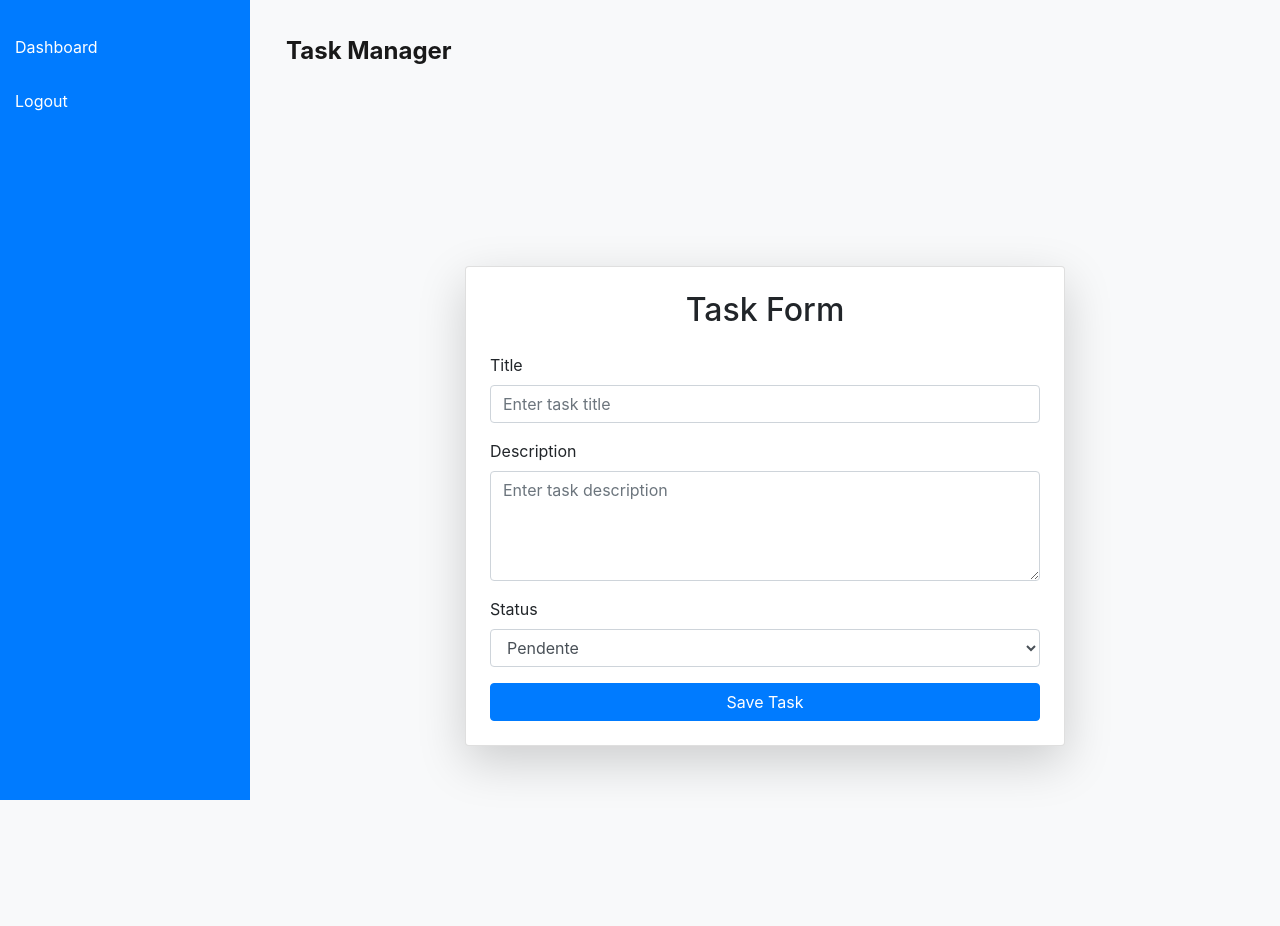
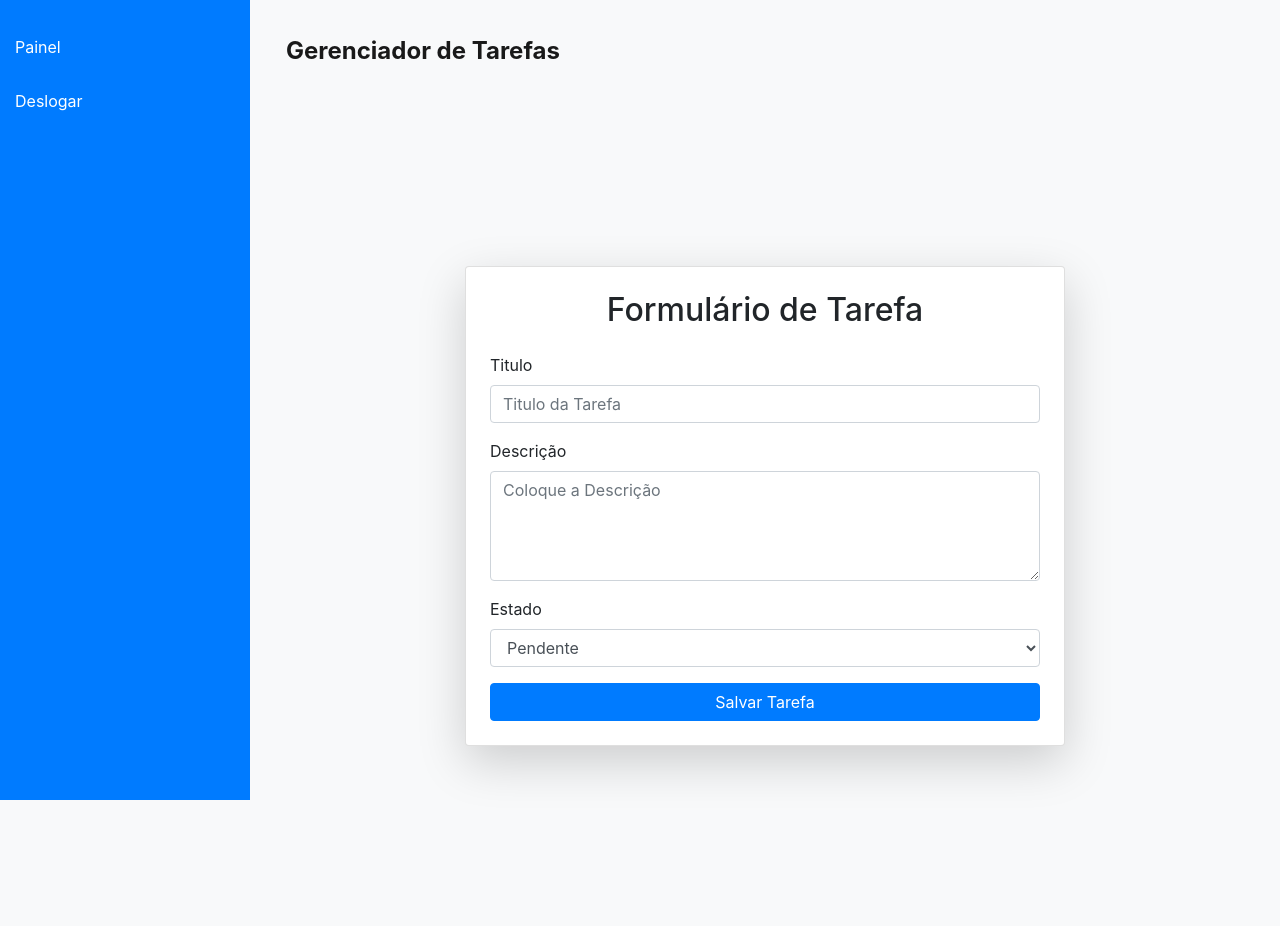
Before and after one commit to Eduardopasdf/task_manager, a Flask app: page /task_form in a window 1280 px wide. Run offline with Flask 3, Linux system fonts and the light colour scheme; a user stored in the database is signed in; some libraries are stand-ins or nearby versions.

Commit message:
fix dashboard

```diff
--- a/templates/base.html
+++ b/templates/base.html
@@ -51,16 +51,16 @@
 <body>
     <div class="sidebar">
         {% if 'user_id' in session %}
-            <a href="{{ url_for('dashboard') }}">Dashboard</a>
-            <a href="{{ url_for('logout') }}">Logout</a>
+            <a href="{{ url_for('dashboard') }}">Painel</a>
+            <a href="{{ url_for('logout') }}">Deslogar</a>
         {% else %}
-            <a href="{{ url_for('login') }}">Login</a>
-            <a href="{{ url_for('register') }}">Register</a>
+            <a href="{{ url_for('login') }}">Entrar</a>
+            <a href="{{ url_for('register') }}">Registar</a>
         {% endif %}
     </div>
     <div class="content">
         <nav class="navbar navbar-expand-lg navbar-light">
-            <a class="navbar-brand" href="{{ url_for('index') }}">Task Manager</a>
+            <a class="navbar-brand" href="{{ url_for('index') }}">Gerenciador de Tarefas</a>
         </nav>
         <div class="container mt-4">
             {% block content %}{% endblock %}
--- a/templates/task_form.html
+++ b/templates/task_form.html
@@ -3,25 +3,25 @@
 {% block content %}
 <div class="container d-flex justify-content-center align-items-center min-vh-100">
     <div class="card shadow-lg p-4 w-100" style="max-width: 600px;">
-        <h2 class="text-center mb-4">Task Form</h2>
+        <h2 class="text-center mb-4">Formulário de Tarefa</h2>
         <form method="POST">
             <div class="form-group">
-                <label for="title">Title</label>
-                <input type="text" class="form-control" id="title" name="title" placeholder="Enter task title" value="{{ task.title if task else '' }}" required>
+                <label for="title">Titulo</label>
+                <input type="text" class="form-control" id="title" name="title" placeholder="Titulo da Tarefa" value="{{ task.title if task else '' }}" required>
             </div>
             <div class="form-group">
-                <label for="description">Description</label>
-                <textarea class="form-control" id="description" name="description" rows="4" placeholder="Enter task description" required>{{ task.description if task else '' }}</textarea>
+                <label for="description">Descrição</label>
+                <textarea class="form-control" id="description" name="description" rows="4" placeholder="Coloque a Descrição" required>{{ task.description if task else '' }}</textarea>
             </div>
             <div class="form-group">
-                <label for="status">Status</label>
+                <label for="status">Estado</label>
                 <select class="form-control" id="status" name="status" required>
                     <option value="pendente" {% if task and task.status == 'pendente' %}selected{% endif %}>Pendente</option>
                     <option value="em_progresso" {% if task and task.status == 'em_progresso' %}selected{% endif %}>Em Progresso</option>
                     <option value="concluida" {% if task and task.status == 'concluida' %}selected{% endif %}>Concluída</option>
                 </select>
             </div>
-            <button type="submit" class="btn btn-primary btn-block">Save Task</button>
+            <button type="submit" class="btn btn-primary btn-block">Salvar Tarefa</button>
         </form>
     </div>
 </div>
```
Also changed, not shown: templates/all_tasks.html (+6 -7 lines), templates/change_task_owner.html (+11 -11 lines), templates/dashboard.html (+7 -9 lines), templates/login.html (+4 -4 lines), templates/register.html (+4 -4 lines), instance/site.db.
